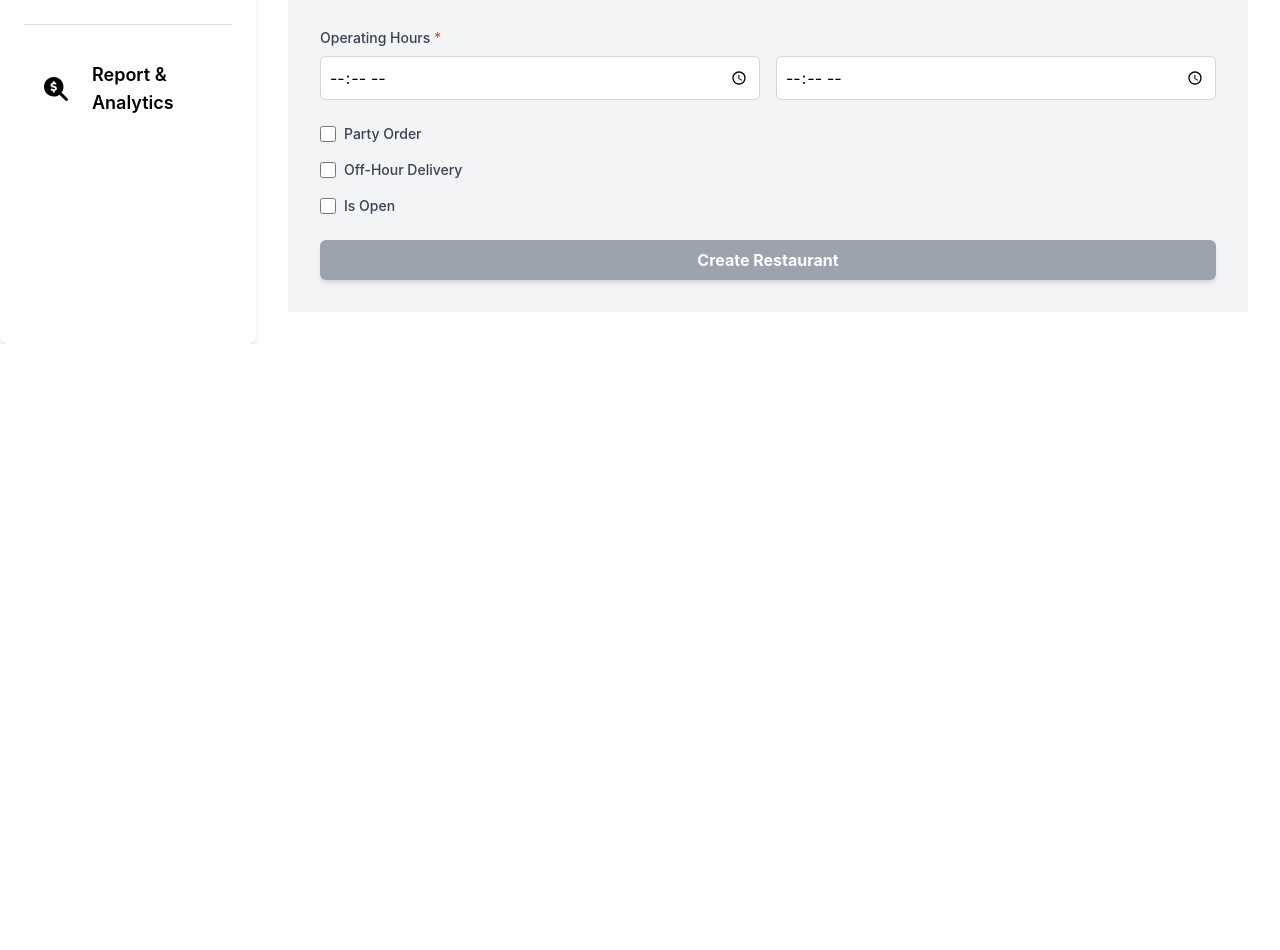
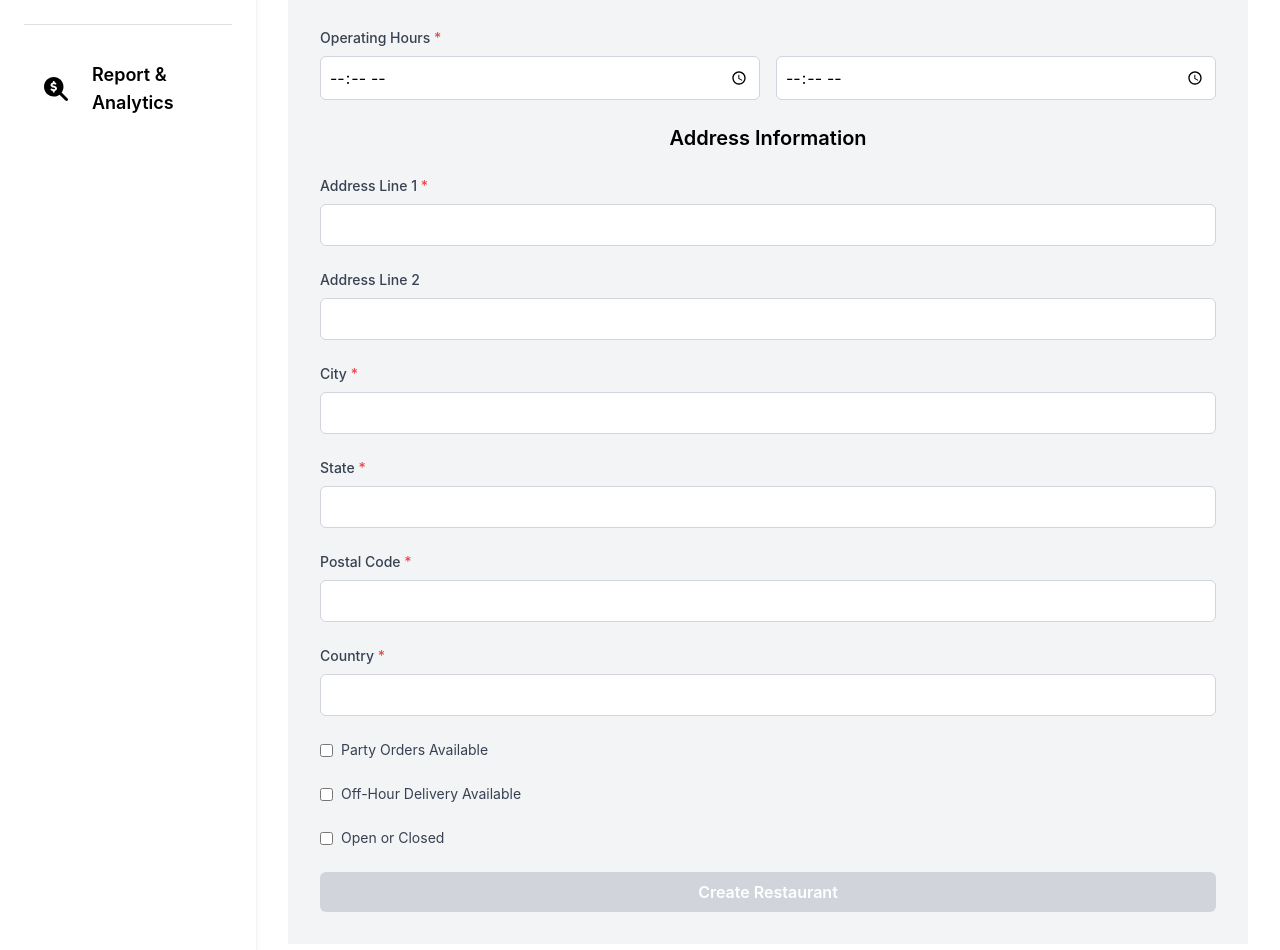
Before and after one commit to nazmul609/food_order_react_spring_boot_frontend, a React (Create React App) app: page /vendor-restoura/restaurant-management/1 in a window 1280 px wide. Shown: the part 700-1650 px from the top of the page. Before the commit the page ends 1044 px from the top, so only its background shows below. Built offline with nearby package versions, Linux system fonts and the light colour scheme; the HTML template or start-up script is replaced by a standard one.

Commit message:
restaurant address added

```diff
--- a/src/Components/Vendor/NewRestaurantCreate.jsx
+++ b/src/Components/Vendor/NewRestaurantCreate.jsx
@@ -1,6 +1,6 @@
 import React, { useState, useEffect } from 'react';
 import API_BASE_URL from '../../apiConfig';
-import { useNavigate } from 'react-router-dom';
+
 
 const RestaurantManagement = () => {
   const [restaurantData, setRestaurantData] = useState({
@@ -11,21 +11,43 @@ const RestaurantManagement = () => {
     offHourDeliveryAvailable: false,
     openOrClosed: false,
     description: '',
+    email: '',
+    contactNo: '',
+    addressLine1: '',
+    addressLine2: '',
+    city: '',
+    state: '',
+    postalCode: '',
+    country: '',
   });
 
   const [isFormValid, setIsFormValid] = useState(false);
   const [imageFile, setImageFile] = useState(null);
   const [isSuccessModalOpen, setIsSuccessModalOpen] = useState(false);
+  const [successMessage, setSuccessMessage] = useState('');
 
   const userId = localStorage.getItem('userId');
   const token = localStorage.getItem('token');
   const email = localStorage.getItem('email');
-  const navigate = useNavigate();
+
 
   // Validate form whenever restaurantData or imageFile changes
   useEffect(() => {
-    const { name, cuisineType, operatingHours } = restaurantData;
-    setIsFormValid(name && cuisineType && operatingHours && imageFile);
+    const { name, cuisineType, operatingHours, email, contactNo, addressLine1, city, state, postalCode, country } = restaurantData;
+    setIsFormValid(
+      name &&
+      cuisineType &&
+      operatingHours.open &&
+      operatingHours.close &&
+      email &&
+      contactNo &&
+      addressLine1 &&
+      city &&
+      state &&
+      postalCode &&
+      country &&
+      imageFile
+    );
   }, [restaurantData, imageFile]);
 
   const handleChange = (e) => {
@@ -65,11 +87,12 @@ const RestaurantManagement = () => {
       }
 
       const restaurantId = await response.text();
-      console.log('Restaurant created successfully with ID:', restaurantId);
+      console.log('Restaurant creation request sent successfully with ID:', restaurantId);
 
       await handleImageUpload(restaurantId);
 
-      // Show success modal after restaurant creation
+      // Show success modal with admin approval message
+      setSuccessMessage("Your restaurant creation request has been sent to the admin for approval. Please wait for the admin's approval.");
       setIsSuccessModalOpen(true);
 
       // Reset form
@@ -80,6 +103,15 @@ const RestaurantManagement = () => {
         partyOrderAvailable: false,
         offHourDeliveryAvailable: false,
         openOrClosed: false,
+        description: '',
+        email: '',
+        contactNo: '',
+        addressLine1: '',
+        addressLine2: '',
+        city: '',
+        state: '',
+        postalCode: '',
+        country: '',
       });
       setImageFile(null);
     } catch (error) {
@@ -118,10 +150,6 @@ const RestaurantManagement = () => {
     }
   };
 
-
-  const handleNavigateToMenuManagement = () => {
-    navigate(`/vendor-restoura/menu-management/${userId}`);
-  };
 
   return (
     <div className="flex flex-col flex-1 p-8 bg-gray-100 min-h-screen">
@@ -228,82 +256,151 @@ const RestaurantManagement = () => {
             />
           </div>
         </div>
+        <div className="text-center text-xl font-semibold mb-4">Address Information</div>
+        {/* Address Fields */}
+        <div>
+          <label className="block text-gray-700 text-sm font-medium mb-2">
+            Address Line 1 <span className="text-red-500">*</span>
+          </label>
+          <input
+            type="text"
+            name="addressLine1"
+            value={restaurantData.addressLine1}
+            onChange={handleChange}
+            className="w-full p-2 border border-gray-300 rounded-md focus:outline-none focus:ring-2 focus:ring-blue-400"
+            required
+          />
+        </div>
 
-        {/* Checkbox Options */}
-        <div className="space-y-4">
+        <div>
+          <label className="block text-gray-700 text-sm font-medium mb-2">
+            Address Line 2
+          </label>
+          <input
+            type="text"
+            name="addressLine2"
+            value={restaurantData.addressLine2}
+            onChange={handleChange}
+            className="w-full p-2 border border-gray-300 rounded-md focus:outline-none focus:ring-2 focus:ring-blue-400"
+          />
+        </div>
+
+        <div>
+          <label className="block text-gray-700 text-sm font-medium mb-2">
+            City <span className="text-red-500">*</span>
+          </label>
+          <input
+            type="text"
+            name="city"
+            value={restaurantData.city}
+            onChange={handleChange}
+            className="w-full p-2 border border-gray-300 rounded-md focus:outline-none focus:ring-2 focus:ring-blue-400"
+            required
+          />
+        </div>
+
+        <div>
+          <label className="block text-gray-700 text-sm font-medium mb-2">
+            State <span className="text-red-500">*</span>
+          </label>
+          <input
+            type="text"
+            name="state"
+            value={restaurantData.state}
+            onChange={handleChange}
+            className="w-full p-2 border border-gray-300 rounded-md focus:outline-none focus:ring-2 focus:ring-blue-400"
+            required
+          />
+        </div>
+
+        <div>
+          <label className="block text-gray-700 text-sm font-medium mb-2">
+            Postal Code <span className="text-red-500">*</span>
+          </label>
+          <input
+            type="text"
+            name="postalCode"
+            value={restaurantData.postalCode}
+            onChange={handleChange}
+            className="w-full p-2 border border-gray-300 rounded-md focus:outline-none focus:ring-2 focus:ring-blue-400"
+            required
+          />
+        </div>
+
+        <div>
+          <label className="block text-gray-700 text-sm font-medium mb-2">
+            Country <span className="text-red-500">*</span>
+          </label>
+          <input
+            type="text"
+            name="country"
+            value={restaurantData.country}
+            onChange={handleChange}
+            className="w-full p-2 border border-gray-300 rounded-md focus:outline-none focus:ring-2 focus:ring-blue-400"
+            required
+          />
+        </div>
+
+        {/* Additional Options */}
         <div className="flex items-center">
           <input
             type="checkbox"
             name="partyOrderAvailable"
             checked={restaurantData.partyOrderAvailable}
             onChange={handleChange}
-              className="w-4 h-4 text-blue-600 border-gray-300 rounded focus:ring-blue-400"
+            className="mr-2"
           />
-            <label className="ml-2 text-gray-700 text-sm font-medium">
-              Party Order
-            </label>
+          <label className="text-gray-700 text-sm">Party Orders Available</label>
         </div>
+
         <div className="flex items-center">
           <input
             type="checkbox"
             name="offHourDeliveryAvailable"
             checked={restaurantData.offHourDeliveryAvailable}
             onChange={handleChange}
-              className="w-4 h-4 text-blue-600 border-gray-300 rounded focus:ring-blue-400"
+            className="mr-2"
           />
-            <label className="ml-2 text-gray-700 text-sm font-medium">
-              Off-Hour Delivery
-            </label>
+          <label className="text-gray-700 text-sm">Off-Hour Delivery Available</label>
         </div>
+
         <div className="flex items-center">
           <input
             type="checkbox"
             name="openOrClosed"
             checked={restaurantData.openOrClosed}
             onChange={handleChange}
-              className="w-4 h-4 text-blue-600 border-gray-300 rounded focus:ring-blue-400"
+            className="mr-2"
           />
-            <label className="ml-2 text-gray-700 text-sm font-medium">
-              Is Open
-            </label>
-          </div>
+          <label className="text-gray-700 text-sm">Open or Closed</label>
         </div>
 
-        {/* Submit and View Restaurants Buttons */}
-        <div className="space-y-4">
+        {/* Submit Button */}
+        <div>
           <button
             type="submit"
             disabled={!isFormValid}
-            className={`w-full py-2 px-4 text-white font-bold rounded-md shadow-md focus:outline-none focus:ring-2 ${
-              isFormValid
-                ? 'bg-blue-500 hover:bg-blue-600 focus:ring-blue-400'
-                : 'bg-gray-400 cursor-not-allowed'
+            className={`w-full p-2 text-white font-semibold rounded-md ${
+              isFormValid ? 'bg-blue-600 hover:bg-blue-700' : 'bg-gray-300 cursor-not-allowed'
             }`}
           >
             Create Restaurant
           </button>
-
         </div>
       </form>
 
       {/* Success Modal */}
       {isSuccessModalOpen && (
-        <div className="fixed inset-0 flex items-center justify-center bg-gray-800 bg-opacity-50">
-          <div className="bg-white p-6 rounded-lg shadow-lg w-96 text-center space-y-4">
-            <h3 className="text-xl font-bold text-gray-800">
-              Restaurant Created Successfully!
-            </h3>
-            <p className="text-gray-600">
-              Your restaurant has been created. Please add your Menu
-            </p>
-            <div className="space-y-2">
+        <div className="fixed inset-0 flex items-center justify-center bg-black bg-opacity-50">
+          <div className="bg-white p-6 rounded-md shadow-md">
+            <h2 className="text-lg font-semibold">Success</h2>
+            <p>{successMessage}</p>
             <button
-                onClick={handleNavigateToMenuManagement}
-                className="w-full py-2 px-4 bg-blue-500 text-white font-bold rounded-md shadow-md hover:bg-blue-600 focus:outline-none focus:ring-2 focus:ring-blue-400"
+              onClick={() => setIsSuccessModalOpen(false)}
+              className="mt-4 px-4 py-2 bg-blue-600 text-white rounded-md"
             >
-                Go to Menu Management
+              Close
             </button>
-            </div>
           </div>
         </div>
       )}
```
Lines whose indentation alone changed are shown as unchanged.
